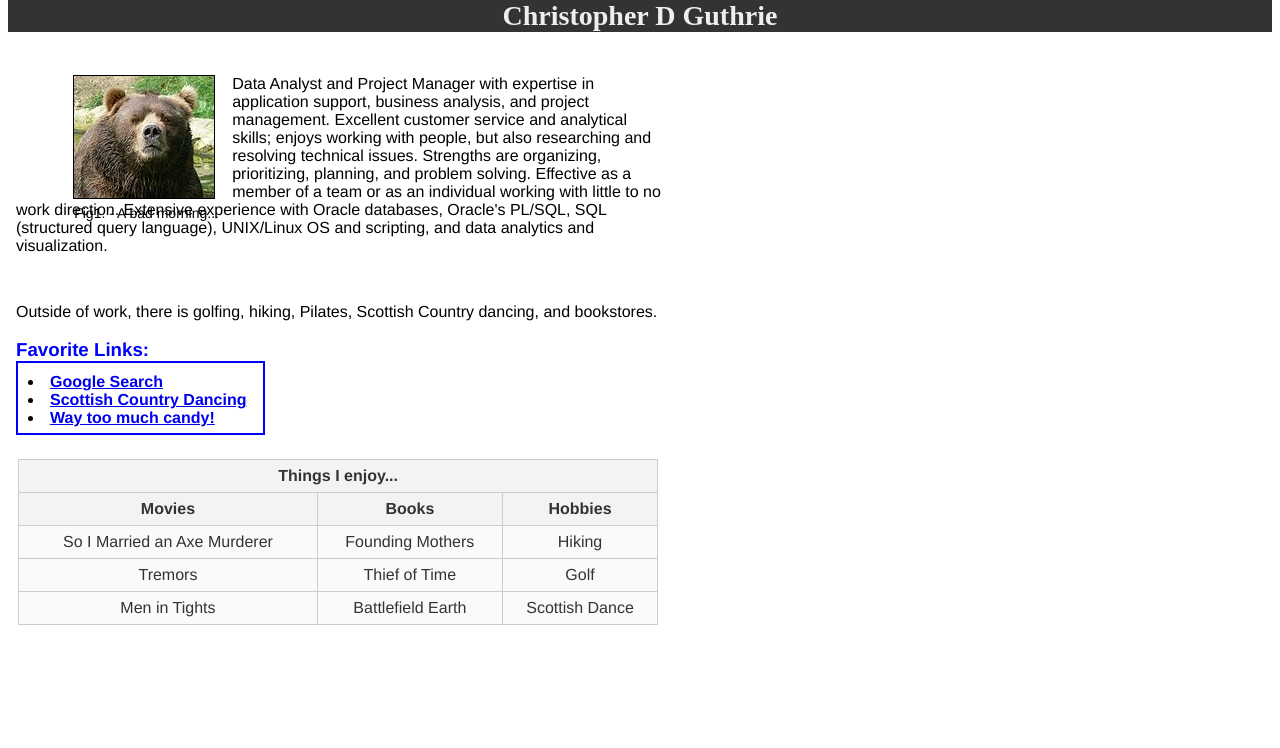
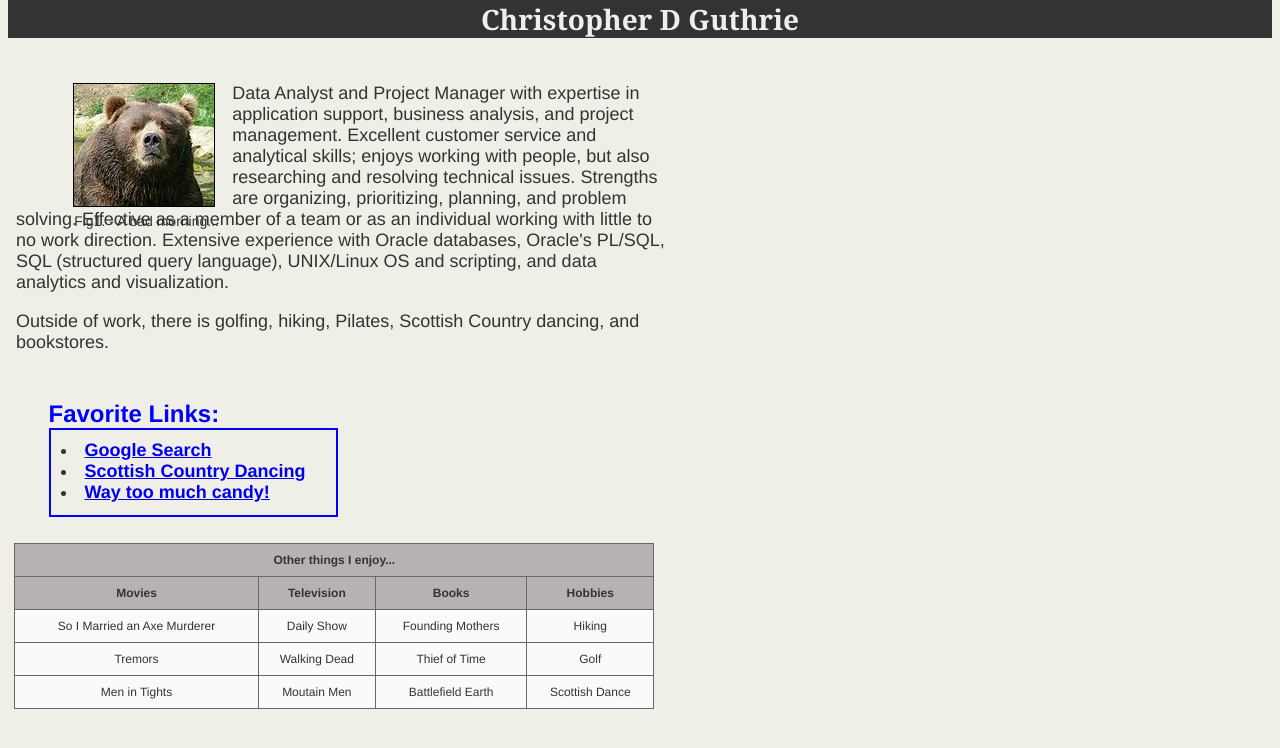
Before and after one commit to chrisg4github/chrisg4github.github.io, a Jekyll site: the page my_bio_page.html, which Jekyll copies as it is, in a window 1280 px wide. Shown: the top 748 px of the page. Built offline with Jekyll 4.4.1, drawn with Linux system fonts in a browser that asks for light colours.

Commit message:
push bio page changes 09/29 7:28pm

```diff
--- a/my_bio_page.html
+++ b/my_bio_page.html
@@ -30,12 +30,13 @@
           Data Analyst and Project Manager with expertise in application support, business analysis, and project management.  Excellent customer service
           and analytical skills; enjoys working with people, but also researching and resolving technical issues.  Strengths are organizing, prioritizing, planning, and problem solving.  Effective as a member of a team or as an individual working with little to no work direction.  Extensive experience with Oracle databases, Oracle's PL/SQL, SQL (structured query language), UNIX/Linux OS and scripting, and data analytics and visualization.
         </p>
+
+        <p>
+          Outside of work, there is golfing, hiking, Pilates, Scottish Country dancing, and bookstores.
+        </p>
       </section>
+
       <section id="bio-info">
-        <p>
-         Outside of work, there is golfing, hiking, Pilates, Scottish Country dancing, and bookstores.
-        </p>
-
         <h3>Favorite Links:</h3>
         <ul>
           <li><a href="https://www.google.com" target="_blank"><strong>Google Search</strong></a></li>
@@ -49,19 +50,20 @@
       <table border="1">
         <thead>
           <tr>
-            <th colspan="3">Things I enjoy...</th>
+            <th colspan="4">Other things I enjoy...</th>
           </tr>
         <br>
 	      <tr>
 	        <th>Movies</th>
+          <th>Television</th>
 	        <th>Books </th>
 	        <th>Hobbies</th>
 	      </tr>
 	    </thead>
         <tbody>
-          <tr><td>So I Married an Axe Murderer</td><td>Founding Mothers</td><td>Hiking</td></tr>
-          <tr><td>Tremors</td><td>Thief of Time</td><td>Golf</td></tr>
-          <tr><td>Men in Tights</td><td>Battlefield Earth</td><td>Scottish Dance</td></tr>
+          <tr><td>So I Married an Axe Murderer</td><td>Daily Show</td><td>Founding Mothers</td><td>Hiking</td></tr>
+          <tr><td>Tremors</td><td>Walking Dead</td><td>Thief of Time</td><td>Golf</td></tr>
+          <tr><td>Men in Tights</td><td>Moutain Men</td><td>Battlefield Earth</td><td>Scottish Dance</td></tr>
         </tbody>
       </table>
     </div>
--- a/my_bio_style.css
+++ b/my_bio_style.css
@@ -1,7 +1,8 @@
 /* my_bio_style.css*/
 
 body{
-  font: normal 12px Georgia", Times New Roman, Times, serif;
+  background: #efeee7;
+  font: normal 12px Georgia, Times New Roman, Times, serif;
   color: #333333;
   margin-top: 0%;
   padding: 0%;
@@ -22,13 +23,16 @@ h1{
   }
 
 h3{
-  margin-left: 0%;
+  font-size: 24px;
+  margin-top: 2%;
+  margin-left: 5%;
   margin-bottom: 0%;
   font-weight: bold;
   color : blue;
   }
 
 #bio-image{
+  font-size: 18px;
   border: #000000 1px solid;
   float: left;
   margin-left: 3%;
@@ -46,6 +50,7 @@ h3{
 }
 
 #bio-main{
+  font-size: 18px;
   width: 650px;
   float: left;
   margin-left: 0%;
@@ -55,8 +60,10 @@ h3{
   }
 
 #bio-info{
+  font-size: 18px;
   width: 650px;
   float: left;
+  margin-top: 0%;
   margin-left: 0%;
   padding: 8px;
   font-family: Helvetica, Arial, sans-serif;
@@ -68,59 +75,33 @@ ul{
   border: 2px solid;
   border-color: blue;
   list-style-position:inside;
-  width: 225px;
-  height:50px;
+  width: 265px;
+  height: 65px;
   margin-top: 0%;
-  margin-left: 0%;
+  margin-left: 5%;
   padding: 10px;
   }
 
 
 
 table{
-  color: #333; /* Lighten up font color */
+  /* color: #333; Lighten up font color */
   font-family: Helvetica, Arial, sans-serif;
   width: 640px;
   border-collapse:
   collapse; border-spacing: 0;
-  margin-left: .8%;
+  margin-top:20%;
+  margin-left: .5%;
   }
 
-td, th{border: 1px solid #CCC; height: 30px; }
+td, th{border: 1px solid #6E6767; height: 30px; } /*#020202  #B9B5B5 #6E6767 */
 
 th{
-  background: #F3F3F3; /* Light grey background */
-  font-weight: bold; /* Make sure they're bold */
+  background: #B8B1B1;
+  font-weight: bold;
   }
 
 td{
-   background: #FAFAFA; /* Lighter grey background */
-   text-align: center; /* Center our text */
+   background: #FAFAFA;
+   text-align: center;
   }
-
-
-
-
-/*
-#idea_man{
-  border: #000000 2px solid;
-  width: 150px;
-  border-color: red;
-  margin-left: 0px;
-  margin-top: -50px;
-  }
-
-h1{
-  margin-top: 20%;
-  margin-left: 42%;
- }
-
-h2{
-  margin-left: 43%;
- }
-
-h4{
-  margin-top: 20%;
-  margin-left: 90%;
- }
-*/
```
